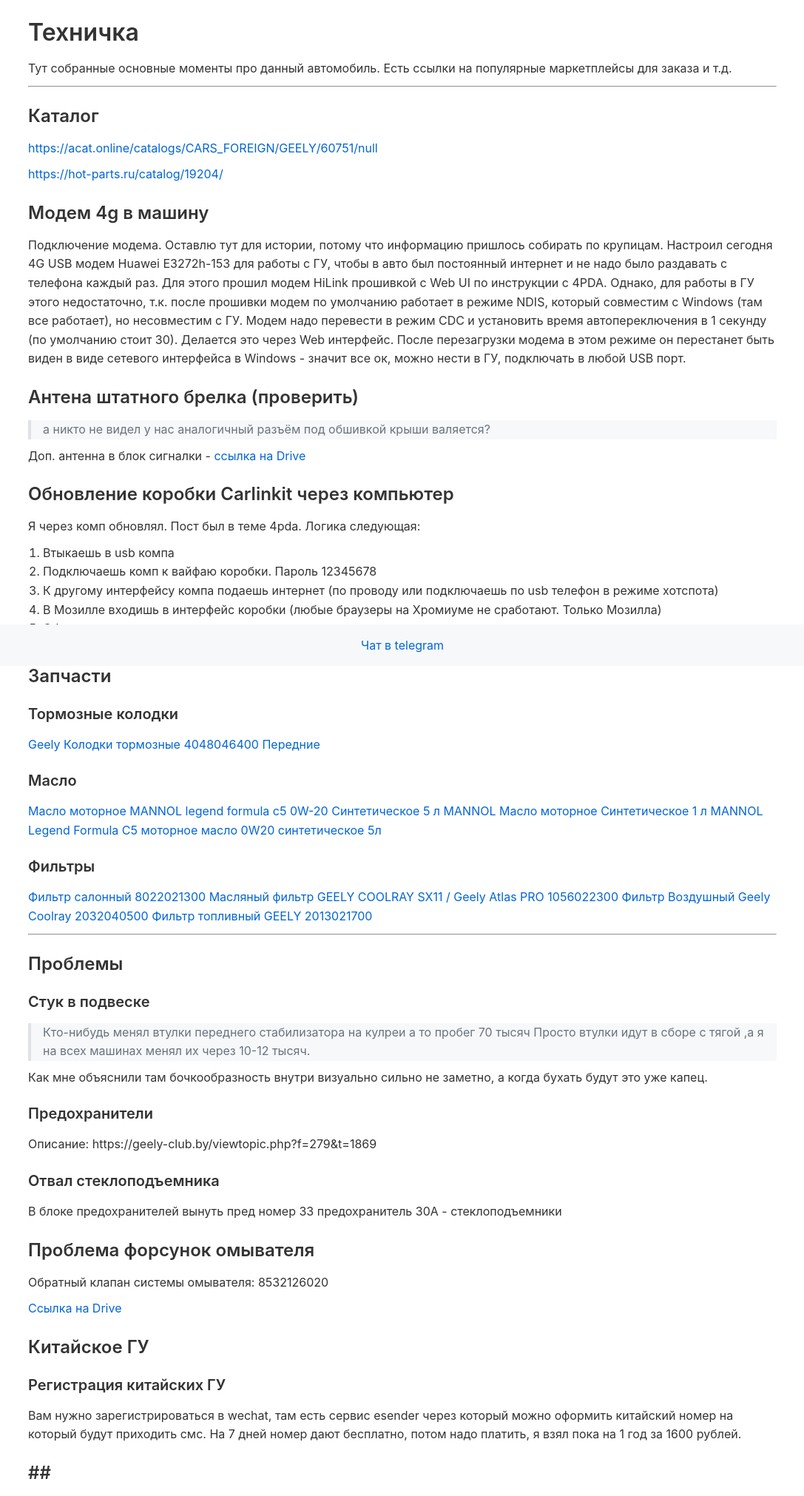
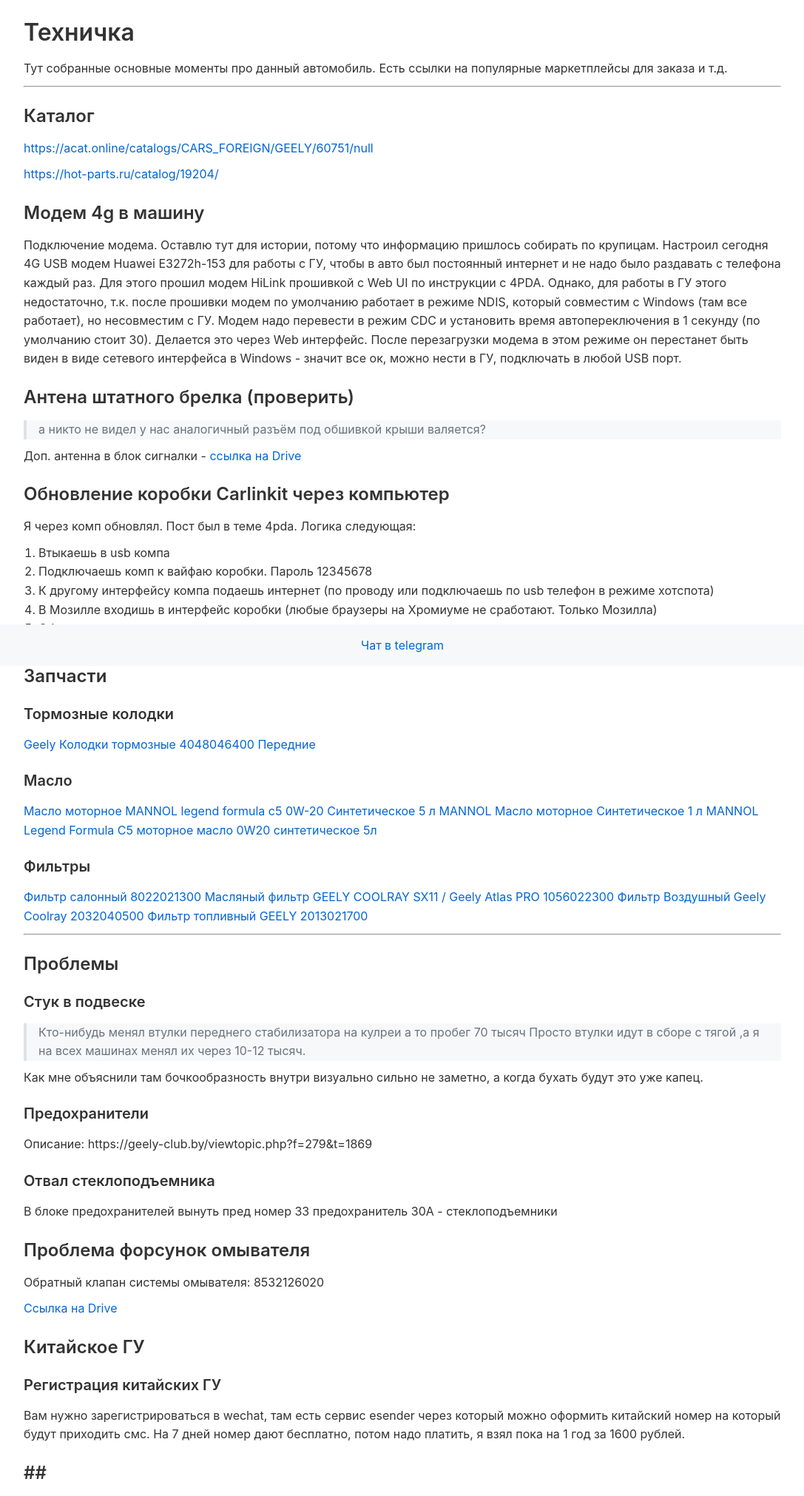
Before and after one commit to qttc/qttc.github.io, a Jekyll site: the page built from pages/parts.md, in a window 1280 px wide. Shown: the whole page at 74% size, without its empty margins (96-1183 px from the left). Built offline with Jekyll 4.4.1, drawn with Linux system fonts in a browser that asks for light colours.

Commit message:
Update styles.css

```diff
--- a/assets/css/styles.css
+++ b/assets/css/styles.css
@@ -2,7 +2,7 @@
 .container {
     flex: 1;
     min-height: calc(100vh - 70px);
-    max-width: 1012px;
+    max-width: 80%;
     margin-right: auto;
     margin-left: auto;
 }
@@ -11,10 +11,11 @@
     height: auto;
 }
 
-.sidebar {
-    float: left;
-    width: 200px; /* или другая ширина, которая вам нужна */
-    /* Остальные стили для боковой панели и оглавления */
+
+@media (max-width: 768px) {
+    .container {
+        max-width: 90%; /* На маленьких экранах пусть контейнер занимает всю ширину */
+    }
 }
 
 .toc {
@@ -42,8 +43,3 @@
   .toc a:hover {
     text-decoration: underline;
   }
-
-  .sidebar-toggle {
-   /* display: none; /* Скрыть иконку на десктопе */
-    cursor: pointer;
-}
```
